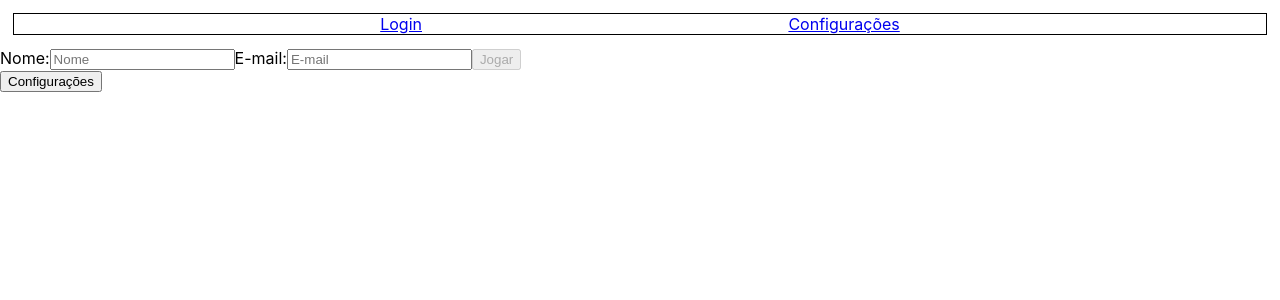
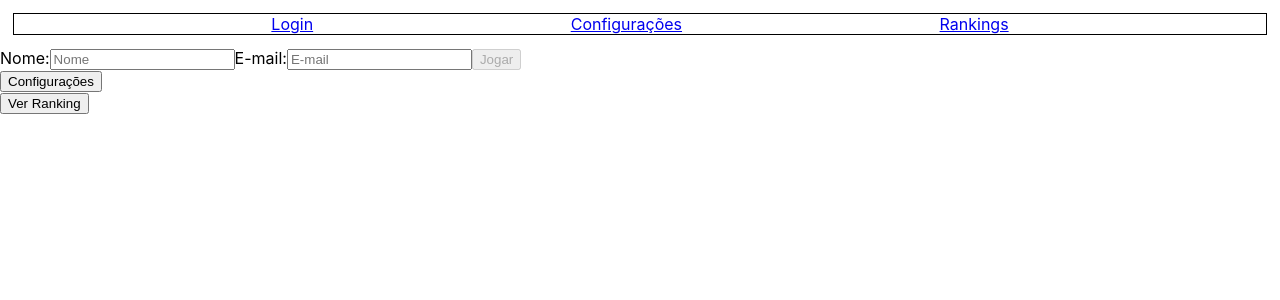
Before and after one commit to victorjunior95/sd-08-project-trivia-react-redux, a React (Create React App) app: page / in a window 1280 px wide. Shown: the top 300 px of the page. Built offline with nearby package versions, Linux system fonts and the light colour scheme.

Commit message:
adicionados ButtonRanking, RankingPage e FeedbackPage

```diff
--- a/src/App.js
+++ b/src/App.js
@@ -4,6 +4,7 @@ import './App.css';
 import { Switch, Route, Link } from 'react-router-dom';
 import Login from './pages/Login';
 import ConfigPage from './pages/ConfigPage';
+import RankingPage from './pages/RankingPage';
 
 class App extends React.Component {
   render() {
@@ -12,10 +13,12 @@ class App extends React.Component {
         <nav className="navBar">
           <Link to="/">Login</Link>
           <Link to="/configPage">Configurações</Link>
+          <Link to="/rankingPage">Rankings</Link>
         </nav>
         <Switch>
           <Route exact path="/" component={ Login } />
           <Route exact path="/configPage" component={ ConfigPage } />
+          <Route exact path="/rankingPage" component={ RankingPage } />
         </Switch>
       </div>
     );
--- /dev/null
+++ b/src/components/ButtonRanking.js
@@ -0,0 +1,18 @@
+import React from 'react';
+import { Link } from 'react-router-dom';
+
+export default class ButtonRanking extends React.Component {
+  render() {
+    return (
+      <div>
+        <Link to="/rankingPage">
+          <button
+            type="button"
+            data-testid="data-testid com o valor btn-ranking"
+          >
+            Ver Ranking
+          </button>
+        </Link>
+      </div>);
+  }
+}
--- a/src/pages/Login.js
+++ b/src/pages/Login.js
@@ -1,5 +1,6 @@
 import React from 'react';
 import ButtonConfig from '../components/ButtonConfig';
+import ButtonRanking from '../components/ButtonRanking';
 
 class Login extends React.Component {
   constructor(props) {
@@ -58,6 +59,7 @@ class Login extends React.Component {
           Jogar
         </button>
         <ButtonConfig />
+        <ButtonRanking />
       </form>
     );
   }
--- /dev/null
+++ b/src/pages/RankingPage.js
@@ -0,0 +1,15 @@
+import React from 'react';
+
+export default class RankingPage extends React.Component {
+  render() {
+    return (
+      <div>
+        <h1
+          data-testid="ranking-title"
+        >
+          Rankings
+        </h1>
+      </div>
+    );
+  }
+}
```
Also changed, not shown: src/pages/FeedBackPage.js (added), 1 other file (tests, documents, lock files or other folders).
